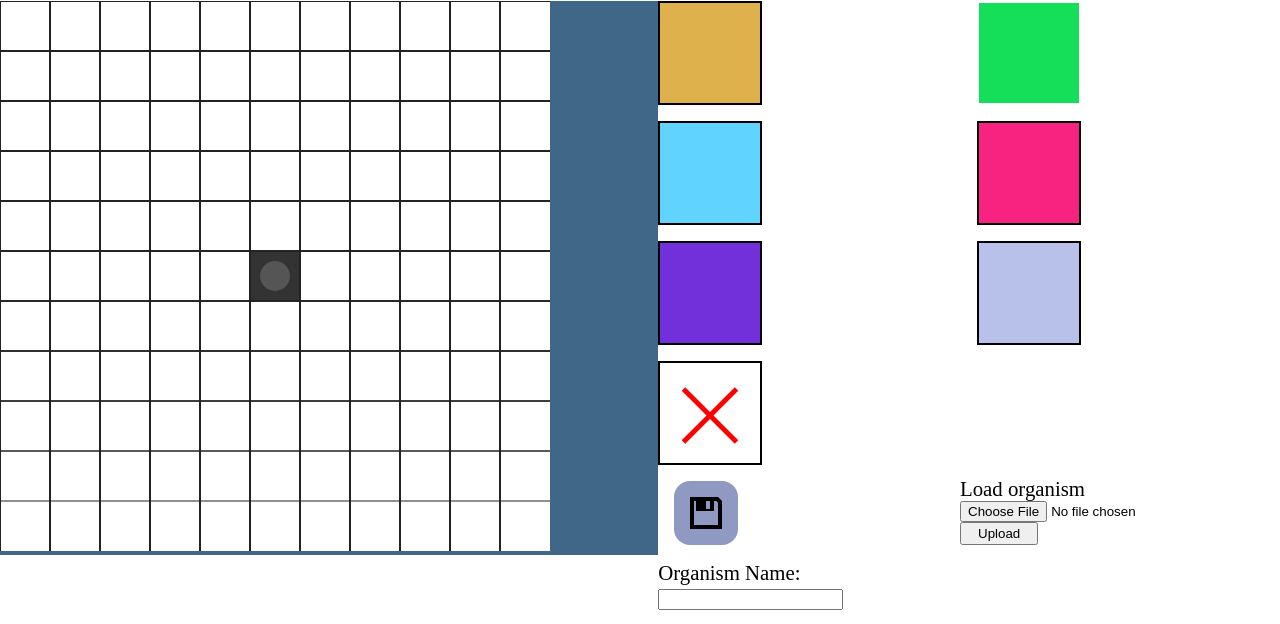
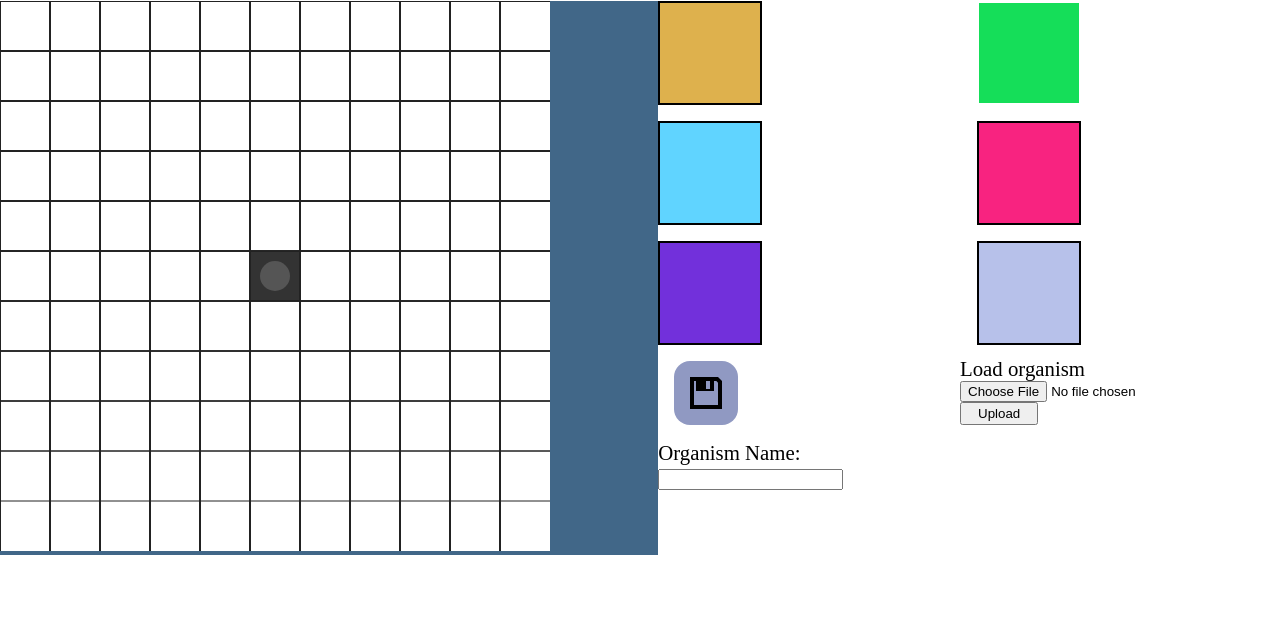
Before and after one commit to Notenlish/lifeengine-creature-editor, a website: page src/index.html in a window 1280 px wide. Shown: the part 62-686 px from the top of the page. Drawn offline with Linux system fonts and the light colour scheme.

Commit message:
a better way to remove cell

```diff
--- a/src/css/style.css
+++ b/src/css/style.css
@@ -97,23 +97,6 @@ h1 {
     overflow: hidden;
 }
 
-.editor-cellbutton[data-cell="remove"]::before {
-    content: '';
-    position: absolute;
-    background-color: red;
-    width: 75px;
-    height: 5px;
-    transform: translate(12.5px, 50px) rotateZ(45deg);
-}
-.editor-cellbutton[data-cell="remove"]::after {
-    content: '';
-    position: absolute;
-    background-color: red;
-    width: 75px;
-    height: 5px;
-    transform: translate(12.5px, 50px) rotateZ(-45deg);
-}
-
 .canvas-container {
     width: 55%;
     height: 100%;
--- a/src/index.html
+++ b/src/index.html
@@ -32,8 +32,6 @@
                 </div>
                 <div class="editor-cellbutton" data-cell="eye">
                 </div>
-                <div class="editor-cellbutton" data-cell="remove">
-                </div>
             </div>
             <div class="editor-button-wrapper">
                 <a href="" download="" class="editor-button jsonexport">
--- a/src/js/editor.js
+++ b/src/js/editor.js
@@ -1,4 +1,9 @@
 const canvas = document.querySelector("canvas");
+canvas.oncontextmenu = function(event) {
+    event.preventDefault();  // disable the right click context menu
+    event.stopPropagation();
+}
+
 const canvasContainer = document.querySelector(".canvas-container");
 const ctx = canvas.getContext("2d");
 const exportBtn = document.querySelector(".jsonexport");
@@ -151,7 +156,7 @@ function onMouseUp(event) {
 }
 
 canvas.addEventListener("mousedown", (event) => {
-    if (event.button != 0) {
+    if (event.button != 0 && event.button != 2) {
         return;
     }
     let canvasRect = canvas.getBoundingClientRect();
@@ -163,14 +168,15 @@ canvas.addEventListener("mousedown", (event) => {
     cell["loc_col"] = tileY;
     cell["loc_row"] = tileX;
     cell["state"] = {};
-    if (currentCellType != "remove") {
+    if (event.button == 0) {
         cell["state"] = {name: currentCellType};
         organism.anatomy.cells.push(cell);
-    } else {
+    } else if (event.button == 2) {
         for (i = 0; i < organism.anatomy.cells.length; i++) {
             let c = organism.anatomy.cells[i];
             if (c.loc_col == tileY && c.loc_row == tileX) {
                 organism.anatomy.cells.splice(i, 1);
+                break;
             }
         }
     }
```
